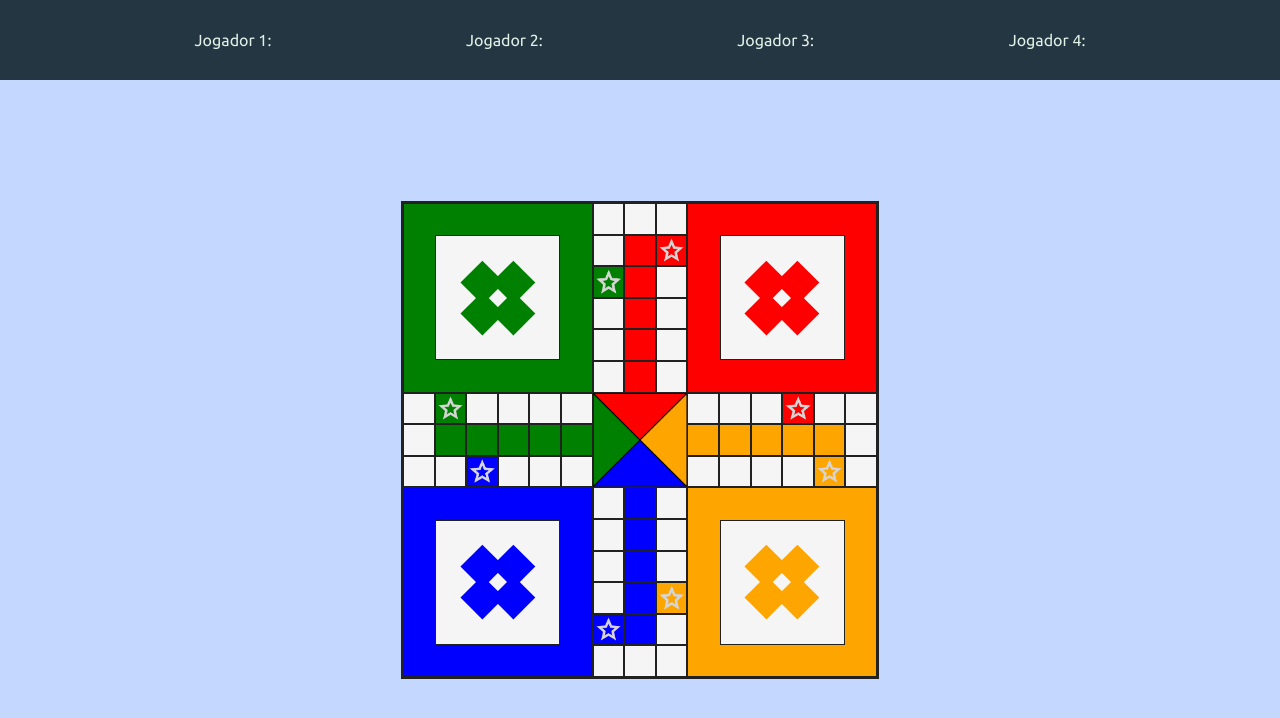
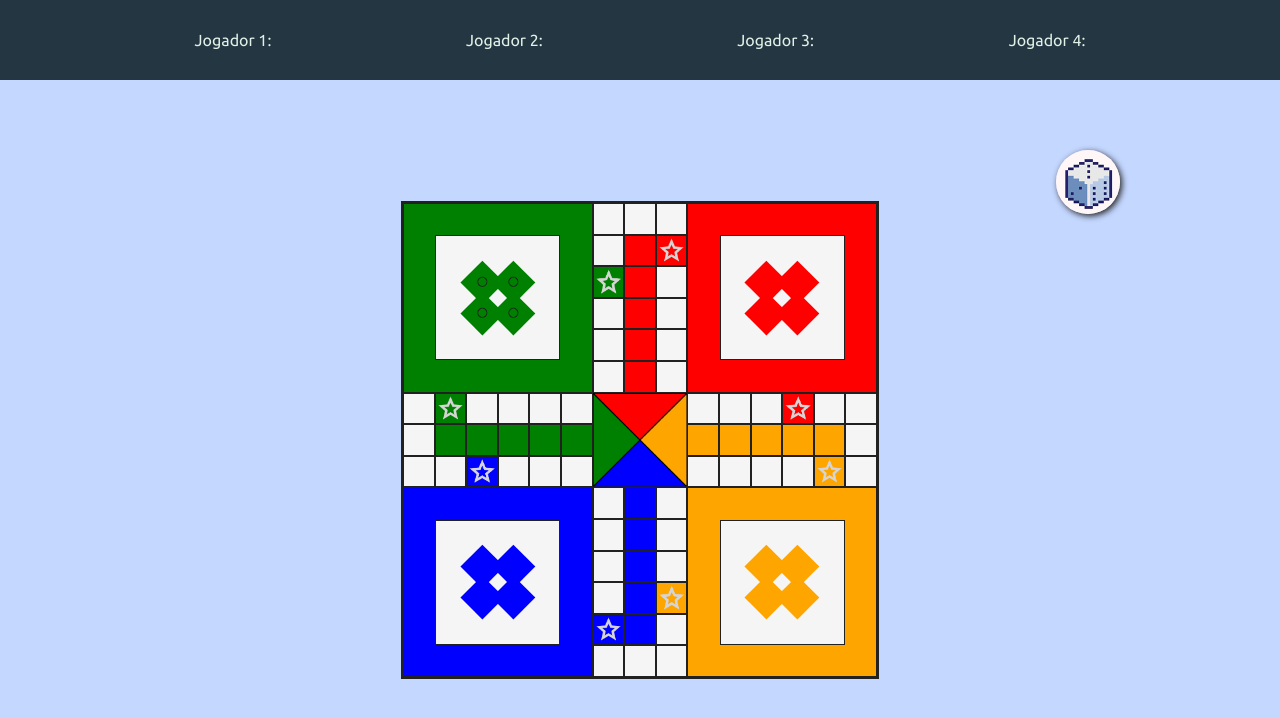
Before and after one commit to adegilsontorres/ludo, a plain HTML site: page index.html in a window 1280 px wide. Drawn offline with Linux system fonts and the light colour scheme.

Commit message:
Update index.html
Criação de Player Verdes e dado

```diff
--- a/index.html
+++ b/index.html
@@ -8,6 +8,7 @@
     <link rel="icon" href="./assets/Ludo icon.ico">
     <link rel="stylesheet" href="assets/style/style.css">
     <link rel="stylesheet" href="assets/style/cabecalho/cabecalho.css">
+    <link rel="stylesheet" href="assets/style/dado/dado.css">
     <link rel="stylesheet" href="assets/style/tabuleiro/tabuleiro.css">
     <link rel="stylesheet" href="assets/style/tela-principal/tela-principal.css">
 </head>
@@ -25,10 +26,22 @@
         <div class="tabuleiro">
             <div class="tabuleiro__base base-verde">
                 <div class="base__fundo">
-                            <div class="base__fundo__start" id="startVerde1"></div>
-                            <div class="base__fundo__start" id="startVerde2"></div>
-                            <div class="base__fundo__start" id="startVerde3"></div>
-                            <div class="base__fundo__start" id="startVerde4"></div>
+                    <div class="base__fundo__start" id="startVerde1">
+                        <div class="player player-verde" id="player-verde-1">
+                        </div>
+                    </div>
+                    <div class="base__fundo__start" id="startVerde2">
+                        <div class="player player-verde" id="player-verde-2">
+                        </div>
+                    </div>
+                    <div class="base__fundo__start" id="startVerde3">
+                        <div class="player player-verde" id="player-verde-3">
+                        </div>
+                    </div>
+                    <div class="base__fundo__start" id="startVerde4">
+                        <div class="player player-verde" id="player-verde-4">
+                        </div>
+                    </div>
                 </div>
             </div>
             <div class="tabuleiro__base base-vermelho">
@@ -59,9 +72,10 @@
             </div>
         </div>
 
+    <div class="dado" title="Jogar os dados"></div>
 </body>
 
-    <script src="script.js"></script>
+<script src="./app/script.js" type="module"></script>
 </body>
 
 </html>
```
Lines whose indentation alone changed are shown as unchanged.
